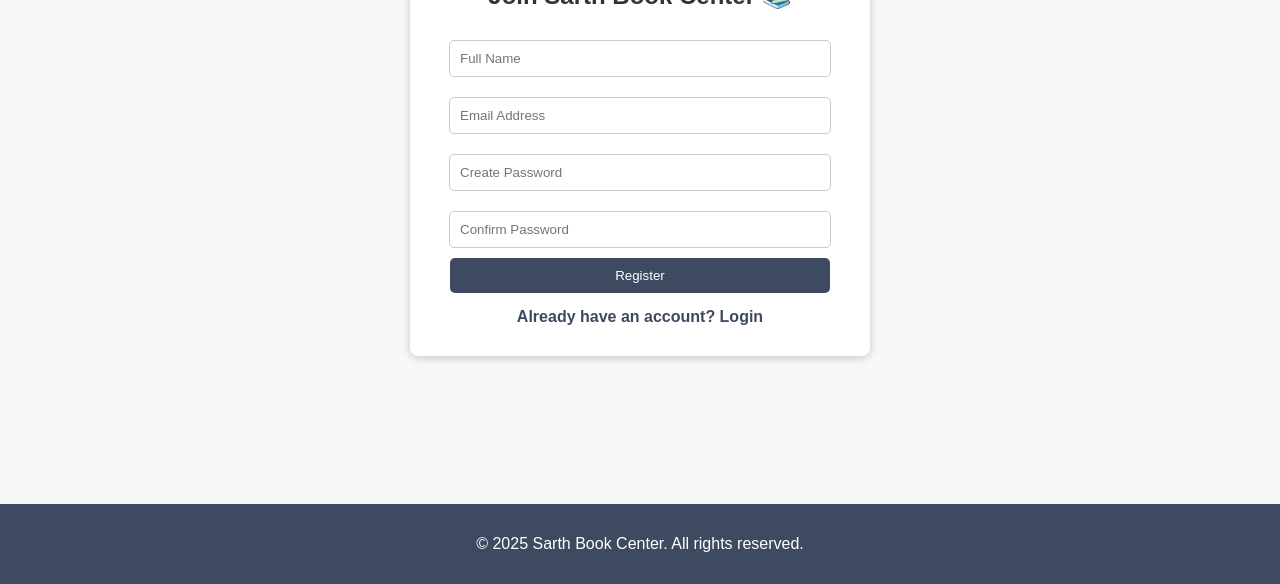
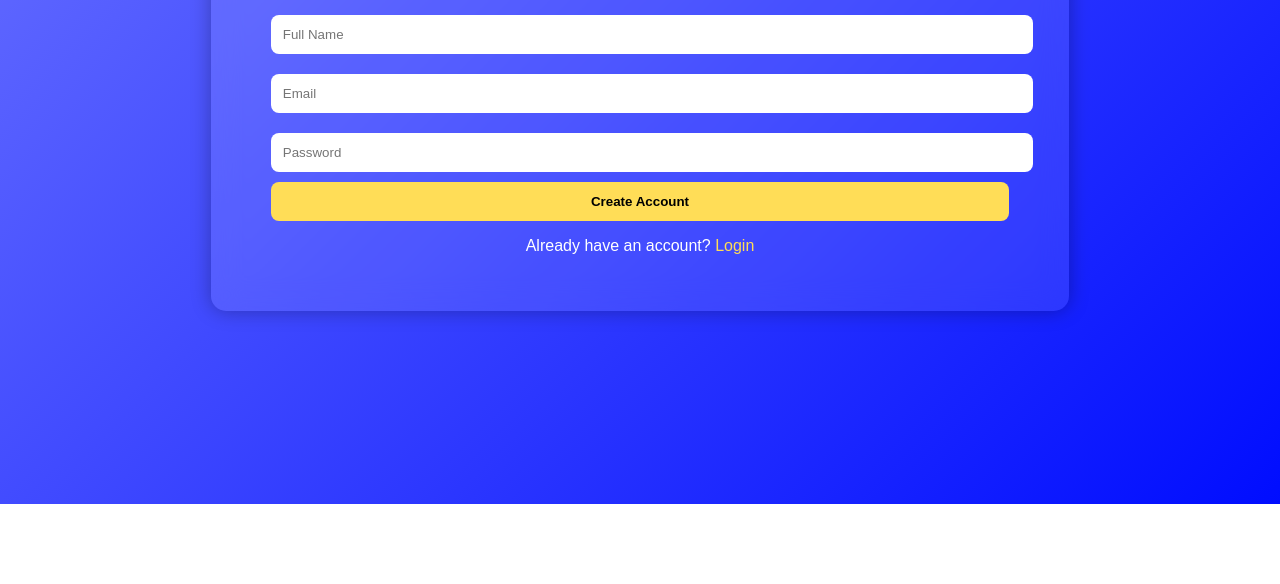
Before and after one commit to Ayush2809-tech/Sarth-Book-Center, a plain HTML site: page rtegister.html in a window 1280 px wide. Shown: the part 296-880 px from the top of the page. After the commit the page ends 800 px from the top, so only its background shows below. Drawn offline with Linux system fonts and the light colour scheme.

Commit message:
Update rtegister.html

```diff
--- a/rtegister.html
+++ b/rtegister.html
@@ -1,81 +1,69 @@
 <!DOCTYPE html>
 <html lang="en">
 <head>
-  <meta charset="UTF-8">
-  <meta name="viewport" content="width=device-width, initial-scale=1">
-  <title>Register - Sarth Book Center</title>
+  <meta charset="UTF-8" />
+  <meta name="viewport" content="width=device-width, initial-scale=1.0" />
+  <title>Register | Sarth Book Center</title>
   <link rel="stylesheet" href="style.css">
   <style>
-    .register-container {
+    body {
       display: flex;
-      flex-direction: column;
       align-items: center;
       justify-content: center;
-      min-height: 80vh;
+      height: 100vh;
+      background: linear-gradient(135deg, #6b73ff, #000dff);
     }
 
-    .register-box {
-      background: white;
-      padding: 30px;
-      border-radius: 8px;
-      box-shadow: 0 2px 8px rgba(0,0,0,0.2);
-      width: 90%;
-      max-width: 400px;
+    .register-container {
+      background: rgba(255,255,255,0.1);
+      backdrop-filter: blur(15px);
+      padding: 40px 60px;
+      border-radius: 15px;
       text-align: center;
+      color: white;
+      box-shadow: 0 0 20px rgba(0,0,0,0.3);
+      animation: slideIn 1.2s ease;
+    }
+
+    @keyframes slideIn {
+      from { opacity: 0; transform: translateY(40px); }
+      to { opacity: 1; transform: translateY(0); }
     }
 
     input {
-      width: 90%;
-      padding: 10px;
+      width: 100%;
+      padding: 12px;
       margin: 10px 0;
-      border-radius: 5px;
-      border: 1px solid #ccc;
+      border: none;
+      border-radius: 8px;
     }
 
     button {
-      width: 95%;
-      padding: 10px;
-      background-color: #3e4a61;
-      color: white;
+      width: 100%;
+      padding: 12px;
+      background: #ffdd57;
       border: none;
-      border-radius: 5px;
+      border-radius: 8px;
+      font-weight: bold;
       cursor: pointer;
+      transition: 0.3s;
     }
 
-    button:hover {
-      background-color: #2c364a;
-    }
+    button:hover { background: #ffe67b; }
 
-    a {
-      color: #3e4a61;
-      text-decoration: none;
-      font-weight: bold;
-      display: block;
-      margin-top: 15px;
-    }
+    a { color: #ffdd57; text-decoration: none; }
   </style>
 </head>
 <body>
-  <header>
-    <h1>Create Your Account</h1>
-  </header>
-
   <div class="register-container">
-    <div class="register-box">
-      <h2>Join Sarth Book Center 📚</h2>
-      <form>
-        <input type="text" placeholder="Full Name" required>
-        <input type="email" placeholder="Email Address" required>
-        <input type="password" placeholder="Create Password" required>
-        <input type="password" placeholder="Confirm Password" required>
-        <button type="submit">Register</button>
-      </form>
-      <a href="login.html">Already have an account? Login</a>
-    </div>
+    <h2>📝 Register</h2>
+    <form>
+      <input type="text" placeholder="Full Name" required />
+      <input type="email" placeholder="Email" required />
+      <input type="password" placeholder="Password" required />
+      <button type="submit">Create Account</button>
+    </form>
+    <p>Already have an account? <a href="login.html">Login</a></p>
   </div>
-
-  <footer>
-    <p>&copy; 2025 Sarth Book Center. All rights reserved.</p>
-  </footer>
 </body>
 </html>
```
